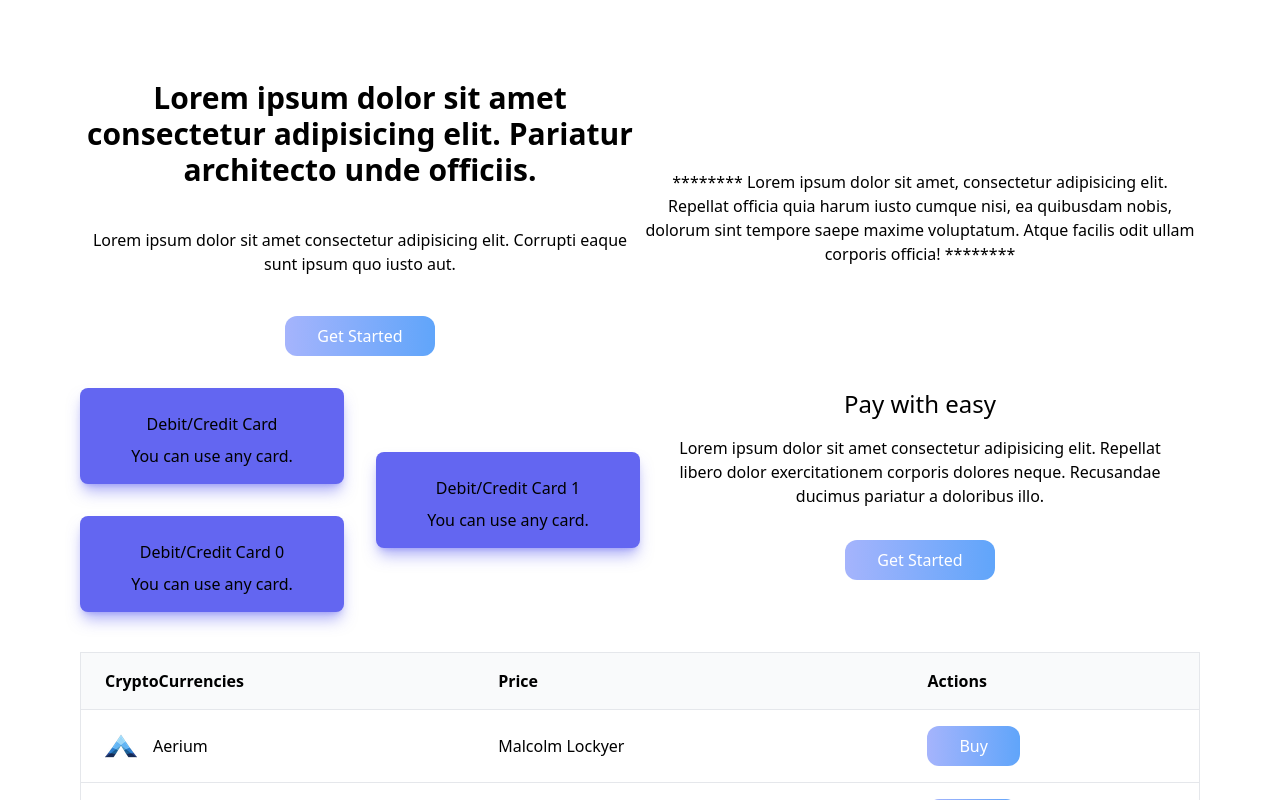
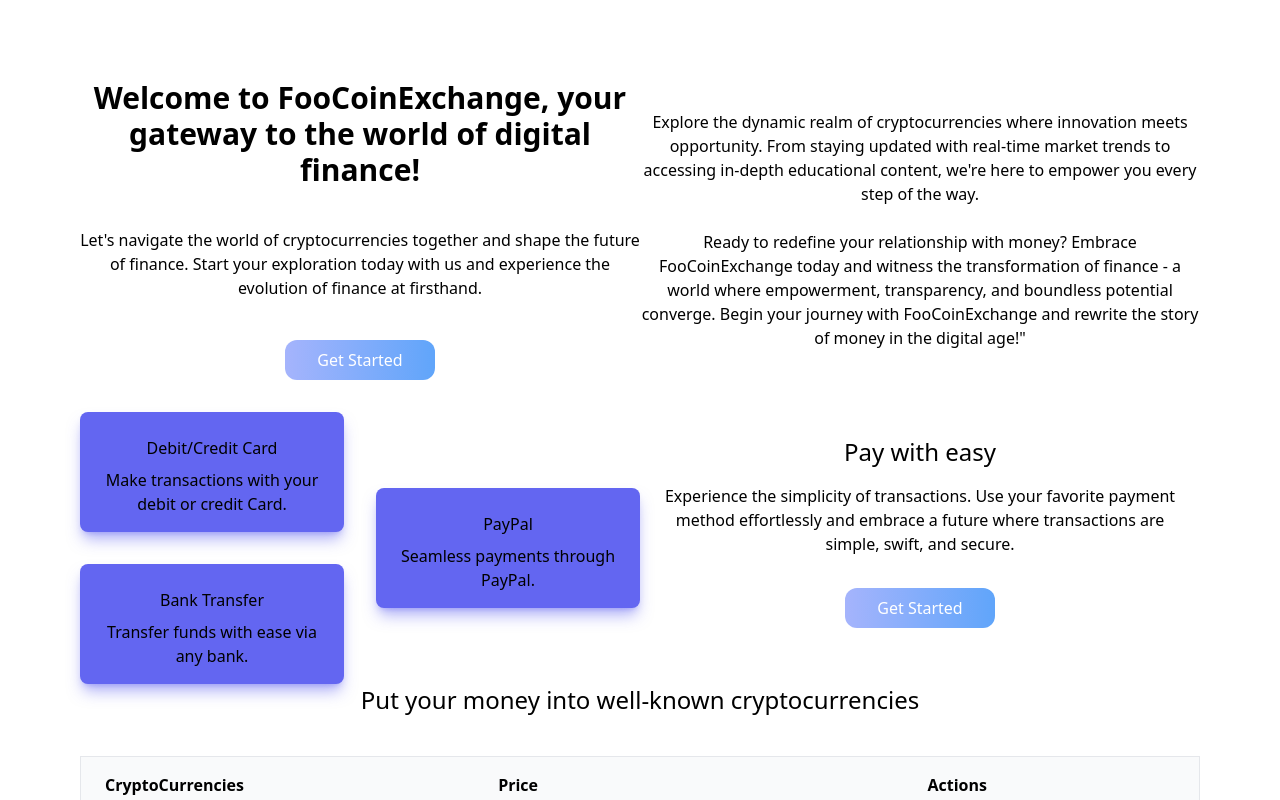
Before and after one commit to isaac-kg/mind-my-trades, a React (Vite) app: page / in a window 1280 px wide. Shown: the top 800 px of the page. Built offline with nearby package versions, Linux system fonts and the light colour scheme.

Commit message:
content updated

```diff
--- a/src/component/about.jsx
+++ b/src/component/about.jsx
@@ -6,21 +6,21 @@ const About = () => {
         <div className="card md:mr-4 mt-8">
           <div></div>
           <p className="font-medium my-2">Debit/Credit Card</p>
-          <p>You can use any card.</p>
+          <p>Make transactions with your debit or credit Card.</p>
         </div>
 
         <div className="card md:mr-4 mt-8">
           <div></div>
-          <p className="font-medium my-2">Debit/Credit Card 0</p>
-          <p>You can use any card.</p>
+          <p className="font-medium my-2">Bank Transfer</p>
+          <p>Transfer funds with ease via any bank.</p>
         </div>
         </div>
 
         <div className="basis-1/2">
           <div className="card md:ml-4 mt-8">
             <div></div>
-            <p className="font-medium my-2">Debit/Credit Card 1</p>
-            <p>You can use any card.</p>
+            <p className="font-medium my-2">PayPal</p>
+            <p>Seamless payments through PayPal.</p>
           </div>
         </div>
       </div>
@@ -28,7 +28,9 @@ const About = () => {
 
       <div className="basis-1/2 p-6">
         <p className="font-medium text-2xl">Pay with easy</p>
-        <p className="mt-4 mb-8">Lorem ipsum dolor sit amet consectetur adipisicing elit. Repellat libero dolor exercitationem corporis dolores neque. Recusandae ducimus pariatur a doloribus illo.</p>
+        <p className="mt-4 mb-8">
+        Experience the simplicity of transactions. Use your favorite payment method effortlessly and embrace a future where transactions are simple, swift, and secure.
+        </p>
         <button className="button ">Get Started</button>
 
       </div>
--- a/src/component/cryptocurrencies.jsx
+++ b/src/component/cryptocurrencies.jsx
@@ -1,5 +1,7 @@
 const CryptoCurrency = () => {
   return (
+    <div>
+    <p className="text-center text-2xl">Put your money into well-known cryptocurrencies</p>
     <div className="relative overflow-x-auto rounded-xl">
       <table className="table-auto border-collapse border mt-10 w-full text-left ">
         <thead>
@@ -71,6 +73,7 @@ const CryptoCurrency = () => {
         </tbody>
       </table>
     </div>
+    </div>
   )
 }
 
--- a/src/component/hero.jsx
+++ b/src/component/hero.jsx
@@ -3,22 +3,23 @@ const Hero = () => {
     <div className="md:flex justify-center items-center">
       <div className="basis-1/2">
         <p className="font-semibold text-3xl">
-          Lorem ipsum dolor sit amet consectetur adipisicing elit. Pariatur
-          architecto unde officiis.
+          Welcome to FooCoinExchange, your gateway to the world of digital finance!
         </p>
         <p className="my-10">
-          Lorem ipsum dolor sit amet consectetur adipisicing elit. Corrupti
-          eaque sunt ipsum quo iusto aut.
+        Let's navigate the world of cryptocurrencies together and shape the future of finance.
+        Start your exploration today with us and experience the evolution of finance at firsthand.
         </p>
         <button className="bg-blue-400 text-white px-8 py-2 rounded-xl bg-gradient-to-r from-indigo-300 ">
           Get Started
         </button>
       </div>
       <div className="hidden md:block basis-1/2">
-        ******** Lorem ipsum dolor sit amet, consectetur adipisicing elit.
-        Repellat officia quia harum iusto cumque nisi, ea quibusdam nobis,
-        dolorum sint tempore saepe maxime voluptatum. Atque facilis odit ullam
-        corporis officia! ********
+      Explore the dynamic realm of cryptocurrencies where innovation meets opportunity. From staying updated with real-time market trends to accessing in-depth educational content,
+      we're here to empower you every step of the way.
+      <p className="mt-6">
+      Ready to redefine your relationship with money? Embrace FooCoinExchange today and witness the transformation of finance - a world where empowerment, transparency, and boundless potential converge.
+Begin your journey with FooCoinExchange and rewrite the story of money in the digital age!"
+      </p>
       </div>
     </div>
   )
```
